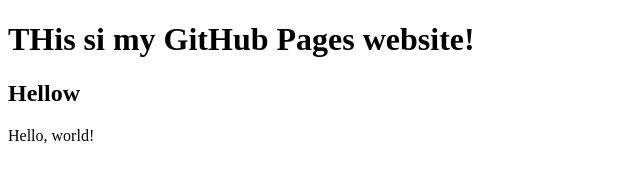
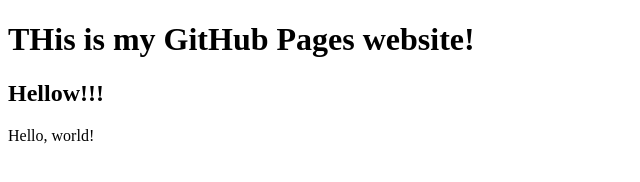
Before and after one commit to MarynaNikolaienko/MarynaNikolaienko.github.io, a plain HTML site: page Index.html in a window 1280 px wide. Shown: the full height of the page, 0-640 px from the left. Drawn offline with Linux system fonts and the light colour scheme.

Commit message:
typo edits

```diff
--- a/Index.html
+++ b/Index.html
@@ -4,8 +4,8 @@
         <title>My Site!</title>
     </head>
     <body>
-        <h1>THis si my GitHub Pages website!</h1>
-        <h2>Hellow</h2>
+        <h1>THis is my GitHub Pages website!</h1>
+        <h2>Hellow!!!</h2>
         Hello, world!
     </body>
 </html>
```
